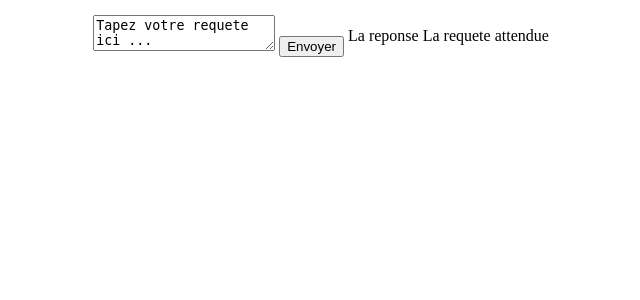
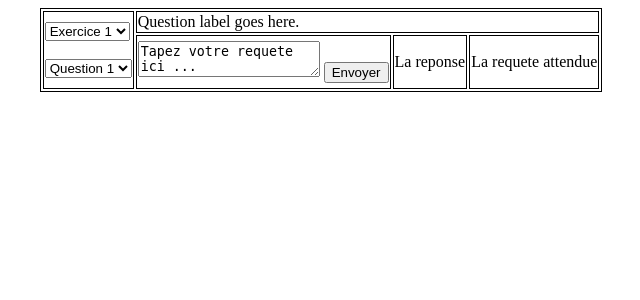
Before and after one commit to ujm-projet-l3info-2017/Groupe1, a Django app: page / in a window 1280 px wide. Shown: the top 300 px of the page, without its empty margins (319-959 px from the left). Run offline with Django 3.2, Linux system fonts and the light colour scheme; data comes from the database, SQL or seed files in the repository; both versions use the stored data as it was after the commit.

Commit message:
feat: add exercice and request selection buttons

```diff
--- a/website/templates/website/index.html
+++ b/website/templates/website/index.html
@@ -2,6 +2,11 @@
 <!DOCTYPE html>
 <html>
   <head>
+    <style>
+table, th, td {
+    border: 1px solid black;
+}
+</style>
     <meta charset="UTF-8">
     <link rel="stylesheet" type="text/css" href="{% static "website/css/index.css" %}">
     <script type="text/javascript" src="{% static "website/js/scriptyskippy.js"%}" ></script>
@@ -12,6 +17,25 @@
   <body>
     <div id="input_output">
       <table>
+	<tr>
+	  <td id="input_exercise_selection" rowspan="2">
+	    <select name="exercise">
+	      <option value="Exercice1"selected>Exercice 1</option>
+	      <option value="Exercice2">Exercice 2</option>
+	      <option value="Exercice3">Exercice 3</option>
+	    </select>
+	    </br>
+	    </br>
+	    <select name="question">
+	      <option value="Question1"selected>Question 1</option>
+	      <option value="Question2">Question 2</option>
+	      <option value="Question3">Question 3</option>
+	    </select>
+	  </td>
+	  <td colspan="3">
+	    Question label goes here.
+	  </td>
+	</tr>
 	<tr>
 	  <td id="input">
 	    <form>
--- a/website/views.py
+++ b/website/views.py
@@ -5,6 +5,7 @@ from django.db import connection
 # Create your views here.
 
 def index(request):
+    load_tables()
     template = loader.get_template('website/index.html')
     return HttpResponse(template.render(None, request))
 
@@ -33,3 +34,37 @@ def request(request):
 
 
         return HttpResponse(template.render(context, request))
+
+def load_tables():
+    # On charge les donnees de l'exercice > a passer en argument POST (formulaire)
+
+    #CECI
+    #NE
+    #FONCTIONNE
+    #PAS
+    #(mais c'est joli)
+
+    with connection.cursor() as cursor:
+        print("YOYOYYOO1")
+        try:
+            cursor.execute('select * from website_table')
+            row=cursor.fetchall()
+            print("YOYOYYOO3 ")
+
+            tableau=[]
+            for line in row:
+                i=0
+                for l in line:
+                    tableau.append(l)
+                    print (i, l)
+                    i+=1
+            print (tableau)
+            print ("\n"*5)
+            print
+            cursor.execute('create table '+line[0]+' '+line[1])
+            print("YOYOYYOO5")
+                #row[2].split(' ')
+                #for insertline in row[2]:
+                #    cursor.execute('insert into '+line[0]+insertline)
+        except:
+            print("lolillo")
```
Also changed, not shown: db.sqlite3.
